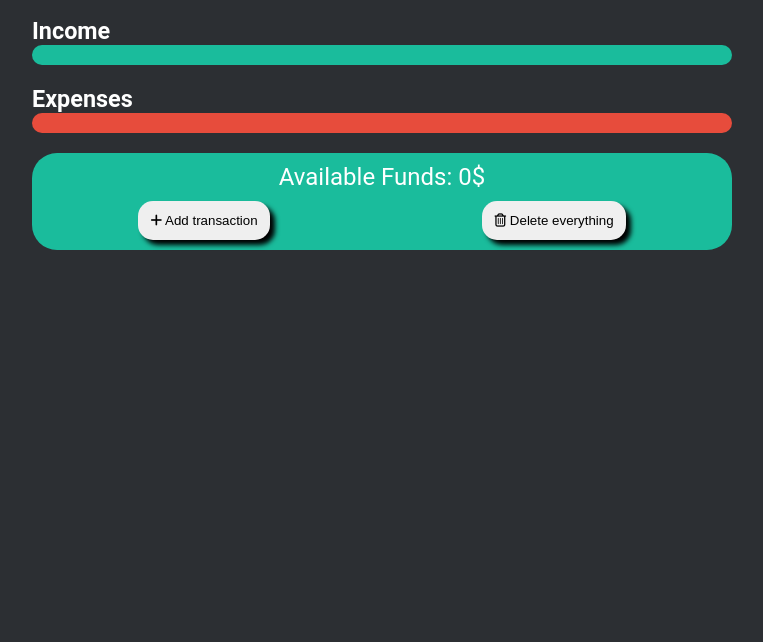
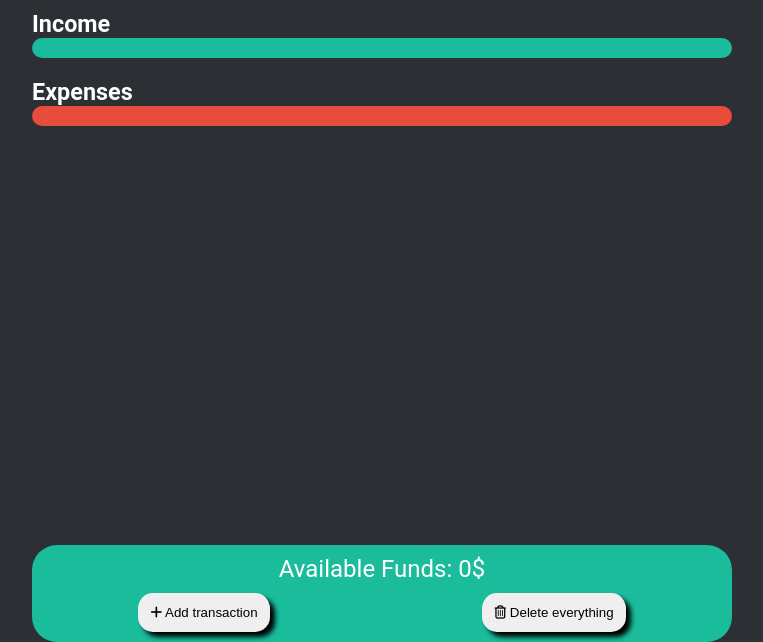
Before and after one commit to MarcelWydrzynski/JS-Budget-App, a plain HTML site: page index.html in a window 1280 px wide. Shown: the part 158-800 px from the top of the page, without its empty margins (258-1021 px from the left). Drawn offline with Linux system fonts and the light colour scheme.

Commit message:
Add files via upload
Fixed  scroll again...

```diff
--- a/style.css
+++ b/style.css
@@ -9,6 +9,11 @@ body {
 	color: #ffffff;
 	font-family: "Roboto", sans-serif;
 	font-size: 16px;
+    width: 100vw;
+	height: 100vh;
+	max-width:100%;
+	max-height: 100%;
+
 }
 
 header {
@@ -107,7 +112,6 @@ main {
 	background-color: #1abc9c;
 	width: 100%;
 	border-radius: 20px;
-	align-self: flex-end;
 }
 
 .options .heading {
```
